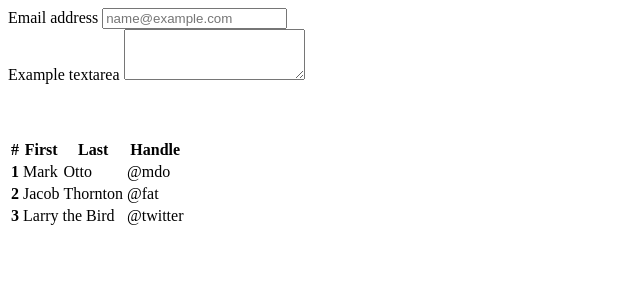
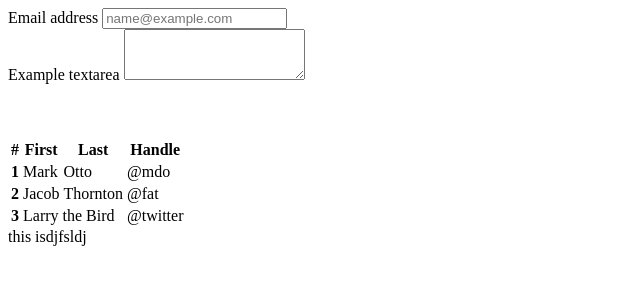
Before and after one commit to aknew9737/git-example, a plain HTML site: page index.html in a window 1280 px wide. Shown: the whole page, without its empty margins (0-640 px from the left). Drawn offline with Linux system fonts and the light colour scheme.

Commit message:
Update index.html

```diff
--- a/index.html
+++ b/index.html
@@ -47,5 +47,7 @@
           </tr>
         </tbody>
       </table>
+
+    this isdjfsldj
 </body>
 </html>
```
